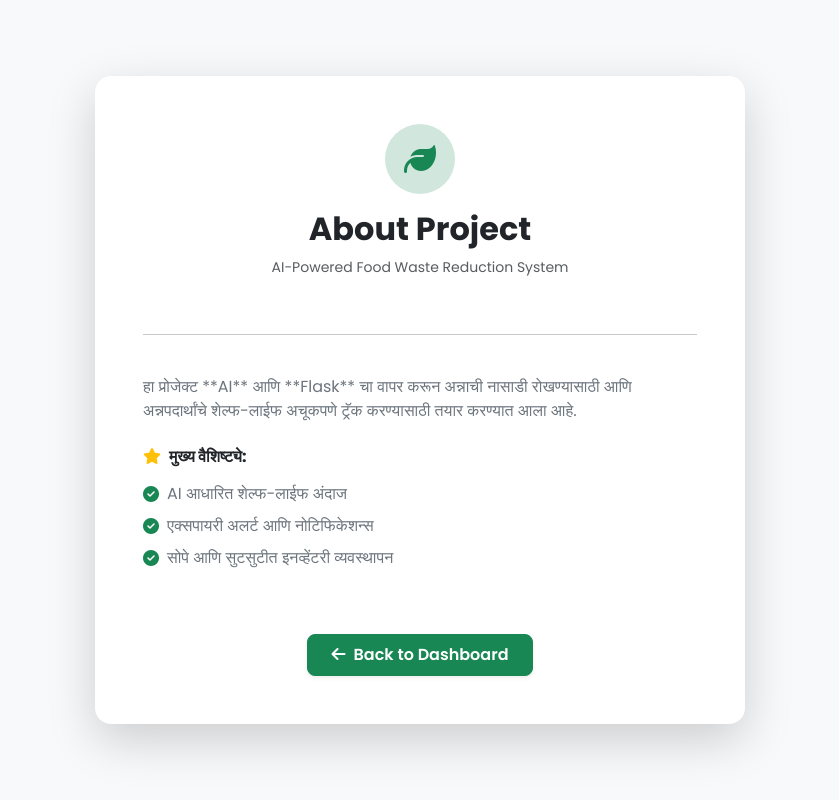
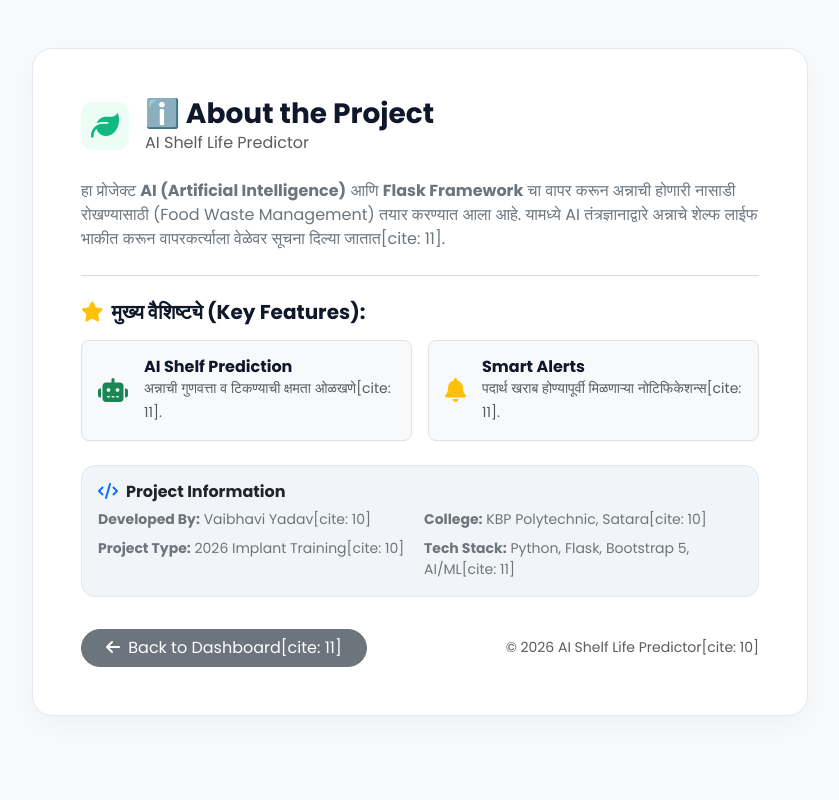
Before and after one commit to vaibhaviyadav2408-collab/-shelf-life-predictor, a Flask app: template templates/about.html in a window 1280 px wide. Shown: the whole page, without its empty margins (220-1059 px from the left). Run offline with Flask 3, Linux system fonts and the light colour scheme; the template is opened without the code that fills it, so the values that code supplies are empty.

Commit message:
Revamp About page with new design and content
Updated the About page with new styles, layout, and content for better user experience.

```diff
--- a/templates/about.html
+++ b/templates/about.html
@@ -11,51 +11,100 @@
     <link href="https://cdn.jsdelivr.net/npm/bootstrap@5.3.0/dist/css/bootstrap.min.css" rel="stylesheet">
     <!-- Custom CSS -->
     <link rel="stylesheet" href="{{ url_for('static', filename='style.css') }}">
+    <style>
+        body {
+            background-color: #f8fafc;
+            font-family: 'Plus Jakarta Sans', sans-serif;
+            color: #0f172a;
+        }
+        .about-card {
+            border: 1px solid #e2e8f0;
+            border-radius: 20px;
+            background: #ffffff;
+            box-shadow: 0 10px 30px rgba(0, 0, 0, 0.04);
+        }
+        .feature-icon-box {
+            width: 48px;
+            height: 48px;
+            border-radius: 12px;
+            display: flex;
+            align-items: center;
+            justify-content: center;
+            font-size: 1.25rem;
+            background: #ecfdf5;
+            color: #10b981;
+        }
+        .dev-badge {
+            background: #f1f5f9;
+            border-radius: 14px;
+            padding: 16px;
+            border: 1px solid #e2e8f0;
+        }
+    </style>
 </head>
-<body class="bg-light">
+<body class="p-3 p-md-5">
 
-    <div class="container d-flex justify-content-center align-items-center min-vh-100 py-4">
-        <div class="card shadow-lg border-0 rounded-4 p-4 p-md-5 bg-white" style="max-width: 650px; width: 100%;">
+    <div class="container" style="max-width: 800px;">
+        <div class="about-card p-4 p-md-5">
 
-            <!-- Header Section -->
-            <div class="text-center mb-4">
-                <div class="d-inline-flex align-items-center justify-content-center bg-success-subtle text-success rounded-circle mb-3" style="width: 70px; height: 70px;">
-                    <i class="fa-solid fa-leaf fa-2x"></i>
+            <!-- Header -->
+            <div class="d-flex align-items-center gap-3 mb-4">
+                <div class="feature-icon-box fs-3 p-3">
+                    <i class="fa-solid fa-leaf"></i>
                 </div>
-                <h2 class="fw-bold text-dark">About Project</h2>
-                <p class="text-muted small">AI-Powered Food Waste Reduction System</p>
+                <div>
+                    <h3 class="fw-bold mb-0">ℹ️ About the Project</h3>
+                    <p class="text-muted mb-0">AI Shelf Life Predictor</p>
+                </div>
             </div>
 
-            <hr class="my-3 opacity-25">
+            <!-- Description -->
+            <p class="fs-6 text-secondary leading-relaxed mb-4">
+                हा प्रोजेक्ट <strong>AI (Artificial Intelligence)</strong> आणि <strong>Flask Framework</strong> चा वापर करून अन्नाची होणारी नासाडी रोखण्यासाठी (Food Waste Management) तयार करण्यात आला आहे. यामध्ये AI तंत्रज्ञानाद्वारे अन्नाचे शेल्फ लाईफ भाकीत करून वापरकर्त्याला वेळेवर सूचना दिल्या जातात[cite: 11].
+            </p>
 
-            <!-- Content Section -->
-            <div class="my-4">
-                <p class="fs-6 text-secondary leading-relaxed">
-                    हा प्रोजेक्ट **AI** आणि **Flask** चा वापर करून अन्नाची नासाडी रोखण्यासाठी आणि अन्नपदार्थांचे शेल्फ-लाईफ अचूकपणे ट्रॅक करण्यासाठी तयार करण्यात आला आहे.
-                </p>
+            <hr class="my-4 border-secondary opacity-25">
 
-                <!-- Features Highlight List -->
-                <div class="mt-4">
-                    <h6 class="fw-bold text-dark mb-3"><i class="fa-solid fa-star text-warning me-2"></i>मुख्य वैशिष्ट्ये:</h6>
-                    <ul class="list-unstyled text-secondary">
-                        <li class="mb-2 d-flex align-items-center">
-                            <i class="fa-solid fa-circle-check text-success me-2"></i> AI आधारित शेल्फ-लाईफ अंदाज
-                        </li>
-                        <li class="mb-2 d-flex align-items-center">
-                            <i class="fa-solid fa-circle-check text-success me-2"></i> एक्सपायरी अलर्ट आणि नोटिफिकेशन्स
-                        </li>
-                        <li class="mb-2 d-flex align-items-center">
-                            <i class="fa-solid fa-circle-check text-success me-2"></i> सोपे आणि सुटसुटीत इनव्हेंटरी व्यवस्थापन
-                        </li>
-                    </ul>
+            <!-- Key Features -->
+            <h5 class="fw-bold mb-3"><i class="fa-solid fa-star text-warning me-2"></i>मुख्य वैशिष्ट्ये (Key Features):</h5>
+            <div class="row g-3 mb-4">
+                <div class="col-md-6">
+                    <div class="d-flex align-items-center gap-3 p-3 rounded-3 border bg-light">
+                        <i class="fa-solid fa-robot text-success fs-4"></i>
+                        <div>
+                            <h6 class="fw-bold mb-0">AI Shelf Prediction</h6>
+                            <small class="text-muted">अन्नाची गुणवत्ता व टिकण्याची क्षमता ओळखणे[cite: 11].</small>
+                        </div>
+                    </div>
+                </div>
+                <div class="col-md-6">
+                    <div class="d-flex align-items-center gap-3 p-3 rounded-3 border bg-light">
+                        <i class="fa-solid fa-bell text-warning fs-4"></i>
+                        <div>
+                            <h6 class="fw-bold mb-0">Smart Alerts</h6>
+                            <small class="text-muted">पदार्थ खराब होण्यापूर्वी मिळणाऱ्या नोटिफिकेशन्स[cite: 11].</small>
+                        </div>
+                    </div>
+                </div>
+            </div>
+
+            <!-- Developer Info -->
+            <div class="dev-badge mb-4">
+                <h6 class="fw-bold text-dark mb-2"><i class="fa-solid fa-code me-2 text-primary"></i>Project Information</h6>
+                <div class="row g-2 text-secondary small">
+                    <div class="col-sm-6"><strong>Developed By:</strong> Vaibhavi Yadav[cite: 10]</div>
+                    <div class="col-sm-6"><strong>College:</strong> KBP Polytechnic, Satara[cite: 10]</div>
+                    <div class="col-sm-6"><strong>Project Type:</strong> 2026 Implant Training[cite: 10]</div>
+                    <div class="col-sm-6"><strong>Tech Stack:</strong> Python, Flask, Bootstrap 5, AI/ML[cite: 11]</div>
                 </div>
             </div>
 
             <!-- Action Button -->
-            <div class="mt-4 text-center">
-                <a href="{{ url_for('dashboard') }}" class="btn btn-success px-4 py-2 rounded-3 fw-semibold shadow-sm">
-                    <i class="fa-solid fa-arrow-left me-2"></i>Back to Dashboard
+            <div class="d-flex justify-content-between align-items-center pt-2">
+                <a href="{{ url_for('dashboard') }}" class="btn btn-secondary px-4 rounded-pill">
+                    <i class="fa-solid fa-arrow-left me-1"></i> Back to Dashboard[cite: 11]
                 </a>
+                <span class="text-muted small">© 2026 AI Shelf Life Predictor[cite: 10]</span>
             </div>
 
         </div>
```
